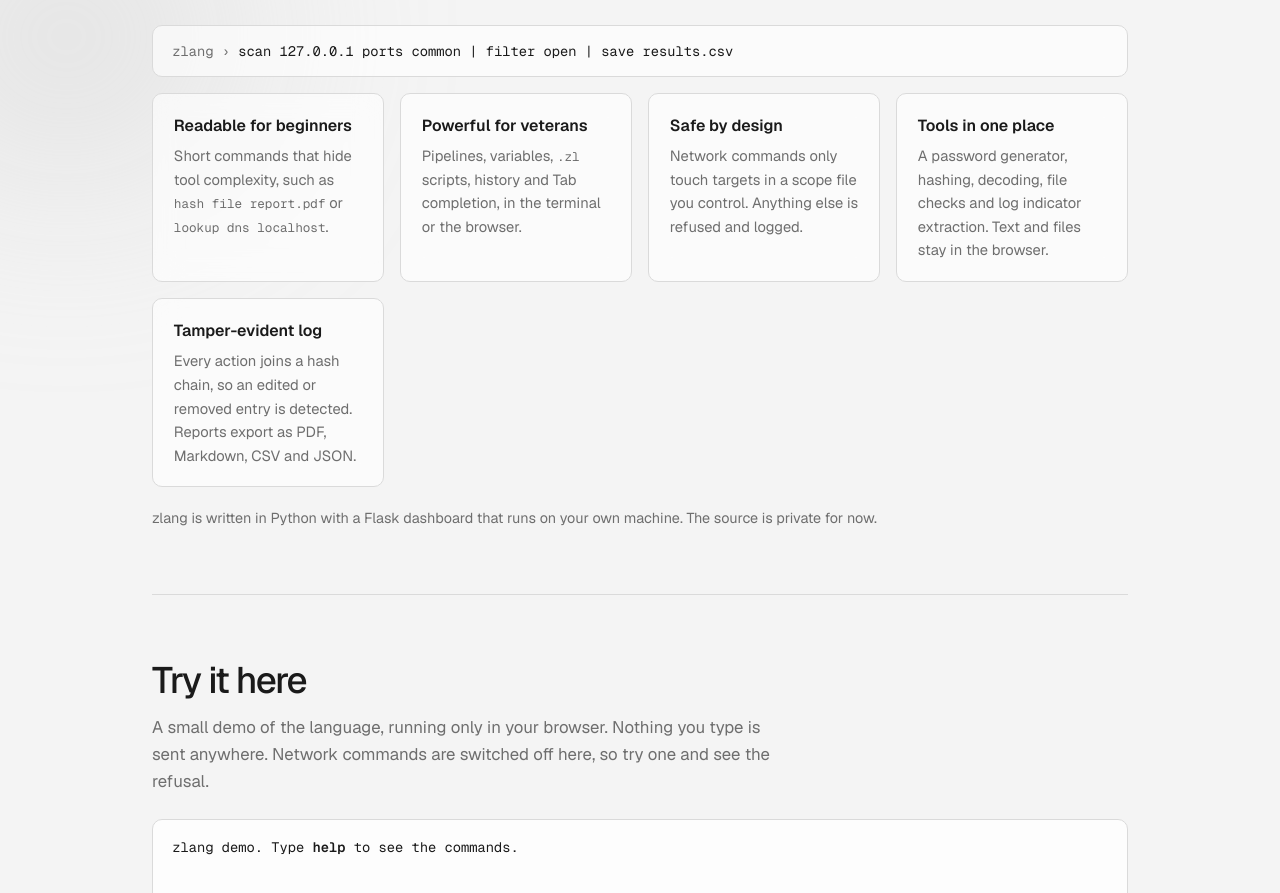
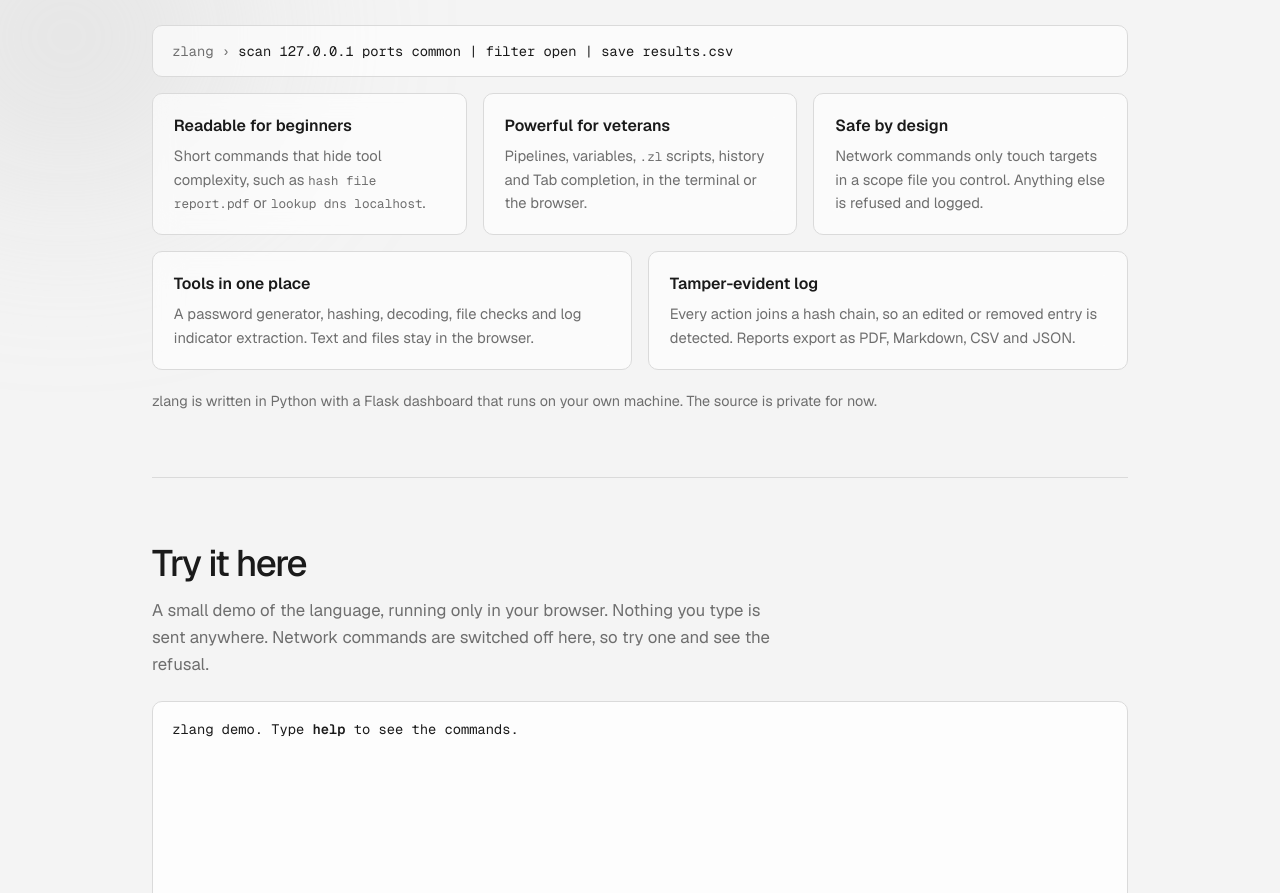
Before and after one commit to krupakarsb/krupakarsb.github.io, a plain HTML site: page index.html in a window 1280 px wide. Shown: the part 822-1715 px from the top of the page. Drawn offline with Linux system fonts and the light colour scheme.

Commit message:
Use final zlang and Hasfragis logos, tidy cards

```diff
--- a/style.css
+++ b/style.css
@@ -122,3 +122,10 @@ footer p { margin: 0 0 .2rem; }
   .shots { grid-template-columns: 1fr; }
   .section-head { flex-direction: column; }
 }
+
+/* five feature cards: three above two, so none sits alone */
+@media (min-width: 900px) {
+  .cards { grid-template-columns: repeat(6, minmax(0, 1fr)); }
+  .cards article { grid-column: span 2; }
+  .cards article:nth-child(n + 4) { grid-column: span 3; }
+}
```
Also changed, not shown: assets/logo-hasfragis.png, assets/logo-zlang.png, assets/shots/dashboard.webp, assets/shots/reports.webp, assets/shots/terminal.webp, assets/shots/toolkit.webp, assets/shots/tools.webp.
